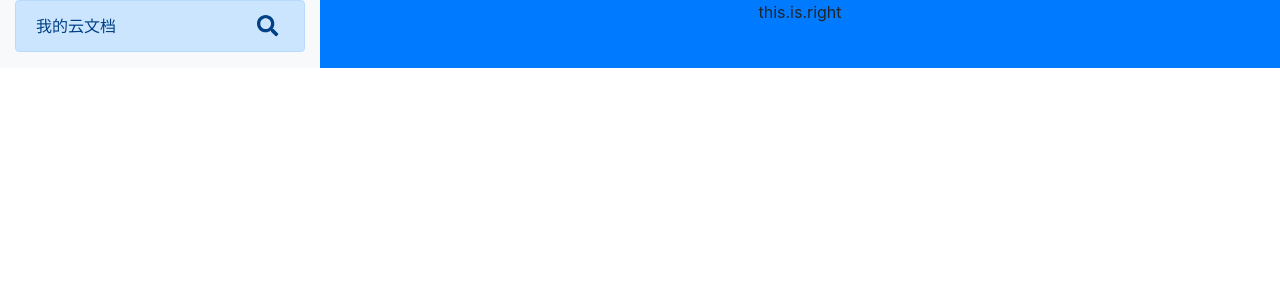
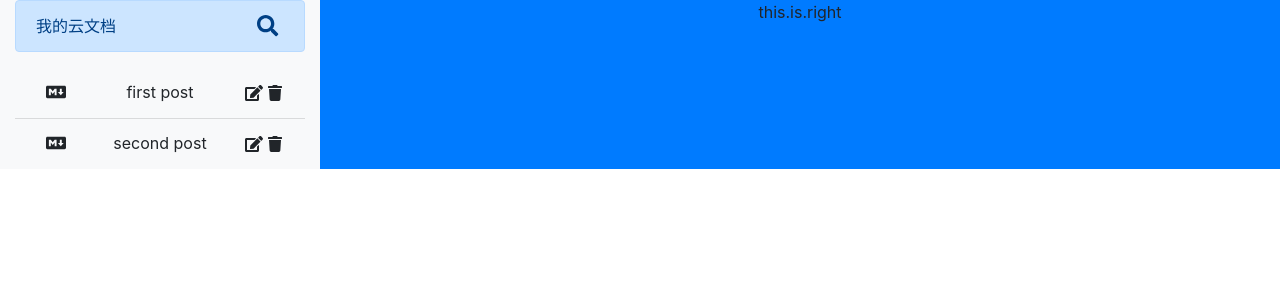
Before and after one commit to lu900618/markdown-editor, a React (Create React App) app: page / in a window 1280 px wide. Shown: the top 300 px of the page. Built offline with nearby package versions, Linux system fonts and the light colour scheme.

Commit message:
feat: 列表页功能

```diff
--- a/package.json
+++ b/package.json
@@ -5,6 +5,7 @@
   "private": true,
   "dependencies": {
     "@fortawesome/fontawesome-svg-core": "^1.2.28",
+    "@fortawesome/free-brands-svg-icons": "^5.13.0",
     "@fortawesome/free-solid-svg-icons": "^5.13.0",
     "@fortawesome/react-fontawesome": "^0.1.9",
     "@testing-library/jest-dom": "^4.2.4",
--- a/src/App.js
+++ b/src/App.js
@@ -2,6 +2,8 @@
 import './App.css';
 import 'bootstrap/dist/css/bootstrap.min.css'
 import FileSearch from './components/FileSearch';
+import FileList from './components/FileList'
+import defaultFiles from './utils/defaultFiles'
 
 function App() {
   return (
@@ -10,7 +12,15 @@
         <div className="col-3 bg-light left-panel">
           <FileSearch
             // title="我的云文档"
-            onFileSearch={(value)=>{console.log(value)}} />
+            onFileSearch={(value) => { console.log(value) }} />
+          <FileList
+            files={defaultFiles}
+            onFileClick={(id) => { console.log(id) }}
+            onFileDelete={(id) => { console.log(id) }}
+            onSaveEdit={(id, newVal) => { console.log(id, newVal) }}
+          >
+
+          </FileList>
         </div>
         <div className="col-9 bg-primary right-panel">
           this.is.right
--- /dev/null
+++ b/src/components/FileList.js
@@ -0,0 +1,94 @@
+import React, { useState, useEffect, useRef } from 'react'
+import { FontAwesomeIcon } from '@fortawesome/react-fontawesome'
+import { faEdit, faTrash, faTimes } from '@fortawesome/free-solid-svg-icons'
+import { faMarkdown } from '@fortawesome/free-brands-svg-icons'
+import PropTypes from 'prop-types'
+
+const FileList = ({ files, onFileClick, onSaveEdit, onFileDelete }) => {
+  const [editStatus, setEditStatus] = useState(false)
+  const [value, setValue] = useState(null)
+  const closeSearch = (e) => {
+    e.preventDefault()
+    setEditStatus(false)
+    setValue('')
+  }
+  useEffect(() => {
+    const handleInputEvent = (event) => {
+      const { keyCode } = event
+      if (keyCode === 13 && editStatus) { // enter
+        const editItem = files.find(file => file.id === editStatus)
+        onSaveEdit(editItem.id, value)
+        setEditStatus(false)
+        setValue('')
+      } else if (keyCode === 27 && editStatus) { // esc
+        closeSearch(event)
+      }
+    }
+    document.addEventListener('keyup', handleInputEvent)
+    return () => {
+      document.removeEventListener('keyup', handleInputEvent)
+    }
+  })
+  return (
+    <ul className="list-group list-group-flush file-list">
+      {
+        files.map(file => (
+          <li className="row list-group-item bg-light d-flex align-item-center file-item no-gutters" key={file.id}>
+            {
+              file.id !== editStatus &&
+              <>
+                <span className="col-2">
+                  <FontAwesomeIcon icon={faMarkdown} />
+                </span>
+                <span
+                  className="col-8 c-link"
+                  onClick={() => { onFileClick(file.id) }}
+                >{file.title}</span>
+                <button
+                  type="button"
+                  className="icon-button col-1"
+                  onClick={() => { setEditStatus(file.id); setValue(file.title) }}
+                >
+                  <FontAwesomeIcon icon={faEdit} title="编辑" />
+                </button>
+                <button
+                  type="button"
+                  className="icon-button col-1"
+                  onClick={() => { onFileDelete(file.id) }}
+                >
+                  <FontAwesomeIcon icon={faTrash} title="删除" />
+                </button>
+              </>
+            }
+            {
+              file.id === editStatus &&
+              <>
+                <input
+                  className="form-control col-10"
+                  value={value}
+                  onChange={(e) => { setValue(e.target.value) }}
+                />
+                <button
+                  type="button"
+                  className="icon-button col-2"
+                  onClick={closeSearch}
+                >
+                  <FontAwesomeIcon icon={faTimes} title="关闭" size="lg" />
+                </button>
+              </>
+            }
+          </li>
+        ))
+      }
+    </ul>
+  )
+}
+
+FileList.propTypes = {
+  files: PropTypes.array,
+  onFileClick: PropTypes.func,
+  onSaveEdit: PropTypes.func,
+  onFileDelete: PropTypes.func
+}
+
+export default FileList
--- a/src/index.css
+++ b/src/index.css
@@ -3,3 +3,7 @@
   border:none;
   color: inherit;
 }
+
+.c-link {
+  cursor: pointer;
+}
--- /dev/null
+++ b/src/utils/defaultFiles.js
@@ -0,0 +1,16 @@
+const defaultFiles = [
+  {
+    id: '1',
+    title: 'first post',
+    body: 'should be aware of this',
+    createAt: 1585496059547
+  },
+  {
+    id: '2',
+    title: 'second post',
+    body: '## should be aware of this',
+    createAt: 1585496099547
+  }
+]
+
+export default defaultFiles
```
Also changed, not shown: 1 other file (tests, documents, lock files or other folders).
